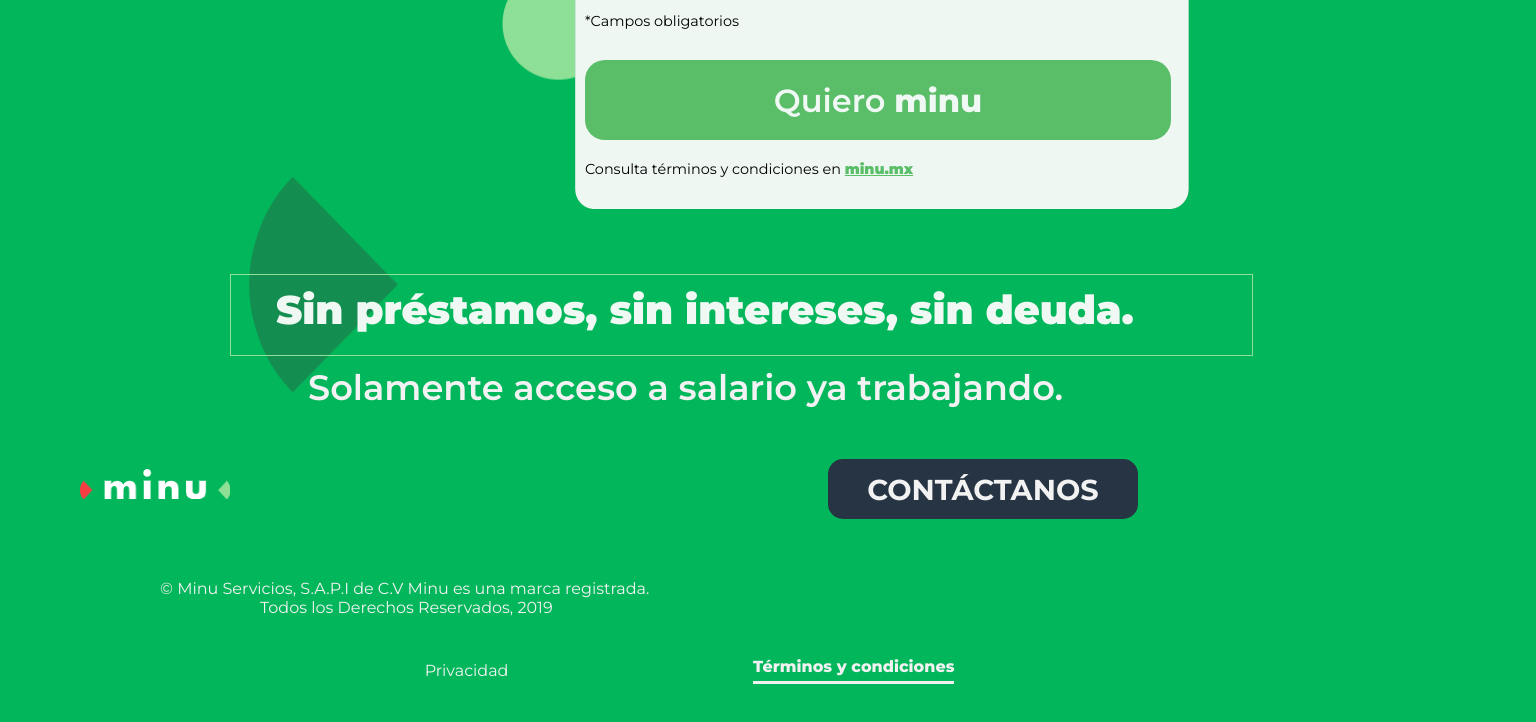
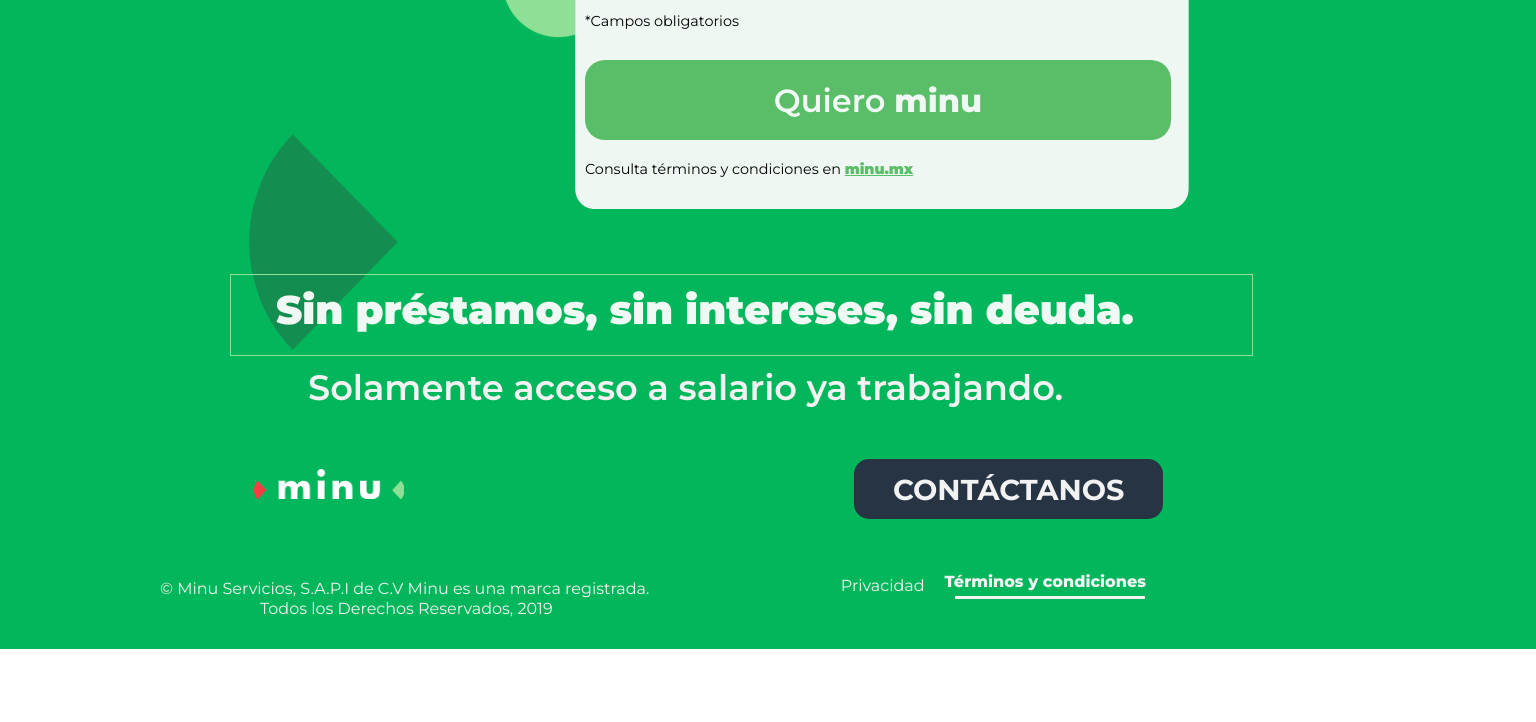
Before and after one commit to Edith-LE/minu, a plain HTML site: page index.html in a window 1536 px wide. Shown: the part 1671-2393 px from the top of the page. After the commit the page ends 2320 px from the top, so only its background shows below. Drawn offline with Linux system fonts and the light colour scheme.

Commit message:
technical test done

```diff
--- a/style.css
+++ b/style.css
@@ -515,6 +515,45 @@
     margin-right: 180px;
 }
 
+#contact{
+    justify-content:center;
+   margin-left: 100px;
+
+}
+
+#contact img{
+    margin-right: 350px;
+}
+
+#contact button{
+    margin-left: 100px;
+}
+
+#copyright{
+    position: absolute;
+}
+
+#rights {
+    top: 2270px;
+    position: absolute;
+}
+
+#privacy{
+    width: 30%;
+    justify-content: center;
+    padding-top: 13px;
+    margin-left: 705px;
+}
+
+#privacy p{
+    padding-right: 20px;
+}
+
+.privacy-line{
+    width: 75%;
+   margin-left: 10px;
+}
+
 
 
 
```
